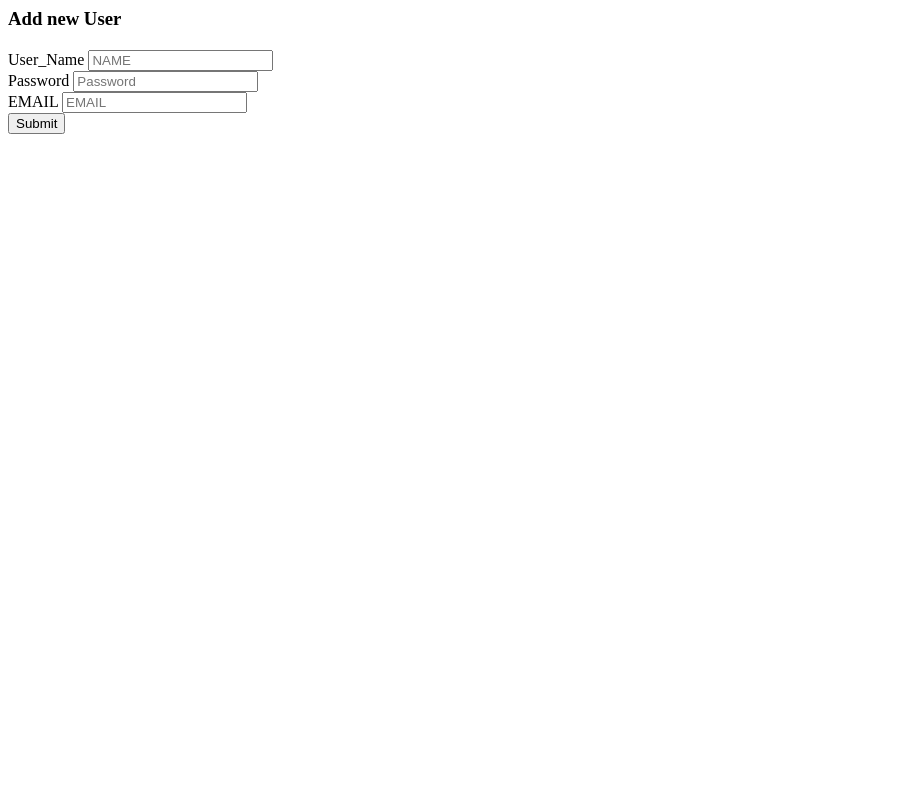
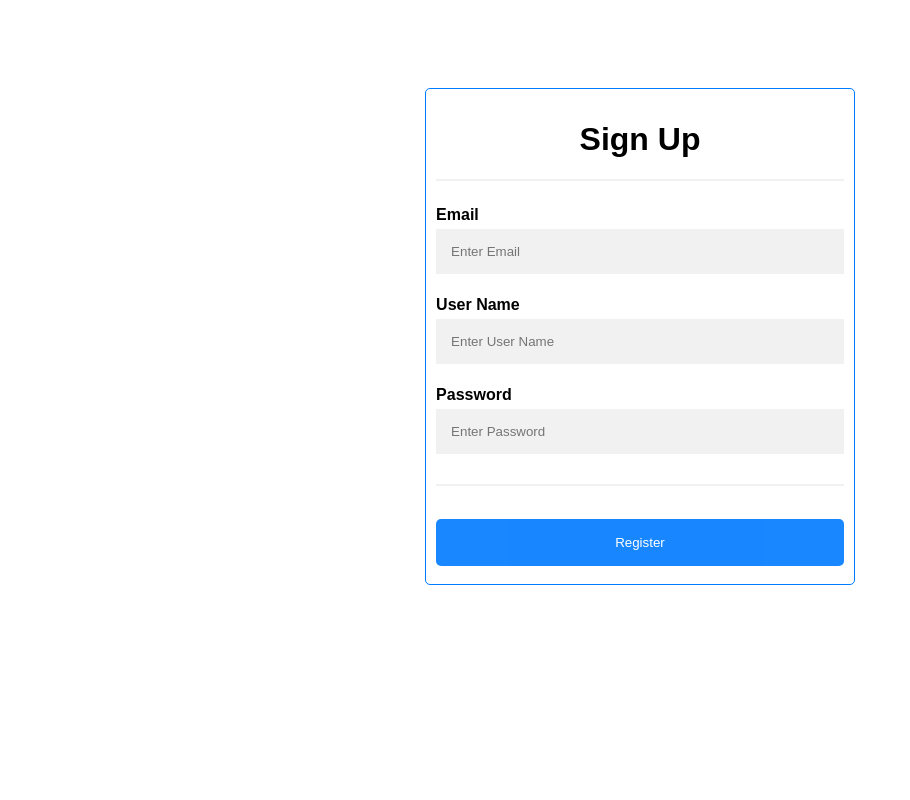
Before and after one commit to Abhijeet-Ahirwar/ChatApp_with_Emotion_Detection, a Flask app: page /api/register in a window 1280 px wide. Shown: the whole page, without its empty margins (0-910 px from the left). Run offline with Flask 2, Linux system fonts and the light colour scheme.

Commit message:
added css to registration page

```diff
--- a/chat_app/api/app.py
+++ b/chat_app/api/app.py
@@ -31,7 +31,7 @@ def register():
     if request.method == 'POST':
         email = request.form['email']
         username = request.form['name']
-        password = request.form['num']
+        password = request.form['pass']
         password = generate_password_hash(password)
         try:
             new_user = User(username=username, password=password)
--- a/chat_app/api/templates/forms/signup.html
+++ b/chat_app/api/templates/forms/signup.html
@@ -1,31 +1,95 @@
+<!DOCTYPE html>
 <html>
+<head>
+<style>
+body {
+  font-family: Arial, Helvetica, sans-serif;
+  background-color: #ffffff;
+}
 
+* {
+  box-sizing: border-box;
+}
+
+/* Add padding to containers */
+.container {
+  padding: 10px;
+  background-color: white;
+  border: 1px solid #007bff;
+    margin-left: 33%;
+    margin-right: 33%;
+    margin-top: 7%;
+    border-radius: 5px;
+}
+
+/* Full-width input fields */
+input[type=text], input[type=password] {
+  width: 100%;
+  padding: 15px;
+  margin: 5px 0 22px 0;
+  display: inline-block;
+  border: none;
+  background: #f1f1f1;
+}
+
+input[type=text]:focus, input[type=password]:focus {
+  background-color: #ddd;
+  outline: none;
+}
+
+/* Overwrite default styles of hr */
+hr {
+  border: 1px solid #f1f1f1;
+  margin-bottom: 25px;
+}
+
+/* Set a style for the submit button */
+.registerbtn {
+  background-color: #007bff;
+  color: white;
+  border-radius: 5px;
+  padding: 16px 20px;
+  margin: 8px 0;
+  border: none;
+  cursor: pointer;
+  width: 100%;
+  opacity: 0.9;
+}
+
+.registerbtn:hover {
+  opacity: 1;
+}
+
+
+/* Set a grey background color and center the text of the "sign in" section */
+.signin {
+  background-color: #f1f1f1;
+  text-align: center;
+}
+</style>
+</head>
 <body>
-    <div class="container">
-        <div class="row">
-            <h3>Add new User</h3>
-        </div>
-        <div class="row" style="margin-top:20px">
-            <div class="col-md-12">
-                <form role="form" action="" method="POST">
-                    <div class="form-group">
-                        <label for="name">User_Name</label>
-                        <input class="form-control" name="name" placeholder="NAME" required>
-                    </div>
-                    <div class="form-group">
-                        <label for="num">Password</label>
-                        <input type="password" class="form-control" name="num" placeholder="Password" required>
-                    </div>
-                    <div class="form-group">
-                        <label for="email">EMAIL</label>
-                       <input class="form-control" name="email" placeholder="EMAIL" required>
-                    </div>
-                    <!-- <input type="hidden" name="SECRET_KEY" value="rmotr"> -->
-                    <button type="submit" name='submit' class="btn btn-default" value="Form sent!">Submit</button>
-                </form>
-            </div>
-        </div>
-    </div>
+
+<form action="" method="POST">
+  <div class="container">
+    <h1 style="text-align: center;">Sign Up</h1>
+    <hr>
+
+    <label for="email"><b>Email</b></label>
+    <input type="text" placeholder="Enter Email" name="email" required>
+
+    <label for="name"><b>User Name</b></label>
+    <input type="text" placeholder="Enter User Name" name="name" required>
+
+    <label for="pass"><b>Password</b></label>
+    <input type="password" placeholder="Enter Password" name="pass" required>
+    <hr>
+
+    <button type="submit" class="registerbtn">Register</button>
+  </div>
+
+
+</form>
+
 </body>
-
 </html>
```
Also changed, not shown: chat_app/api/database.db.
